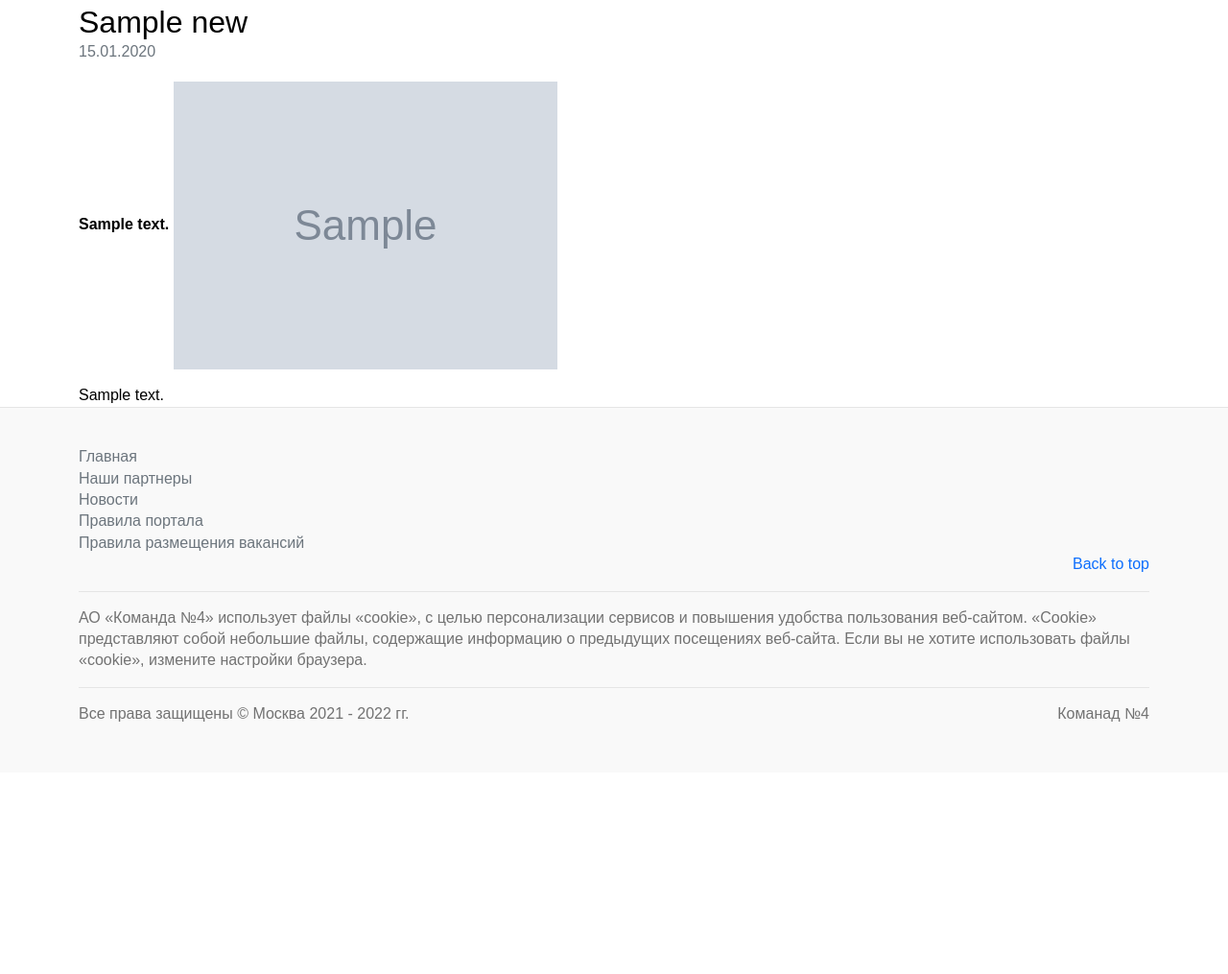
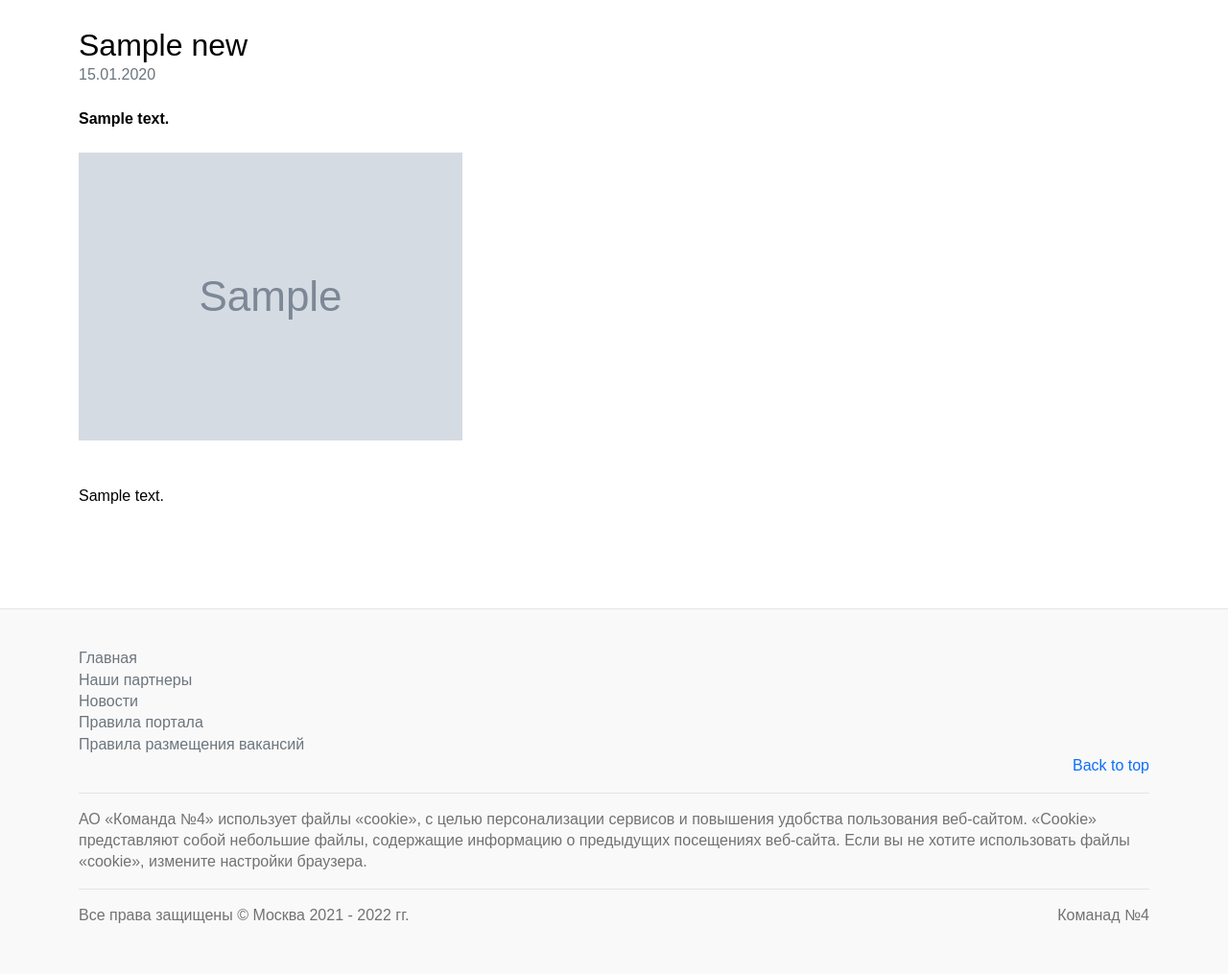
Before and after one commit to AlexKhlybov/gb_recrupe, a Django app: page /news/1/ in a window 1280 px wide. Shown: the part 135-1150 px from the top of the page at 96% size. Before the commit the page ends 887 px from the top, so only its background shows below. Run offline with Django 3.2, Linux system fonts and the light colour scheme; tables that the repository leaves empty hold one stand-in row (values such as "Sample post"); grey boxes marked "Sample" are stand-in pictures; some libraries are stand-ins or nearby versions.

Commit message:
Подправлена верстка новостей

```diff
--- a/templates/news/news_detail.html
+++ b/templates/news/news_detail.html
@@ -1,14 +1,15 @@
 {% extends 'base.html' %}
 
 {% block content %}
-<div class="container">
-    <h2>{{ object.title }}</h2>
-    <div class="mb-1 text-muted">{{ object.created|date:'d.m.Y' }}</div>
-    <strong>{{ object.short_text }}</strong>
-    <img src="/media/news/{{ object.image }}" alt="" class="my-3" style="object-fit: cover; max-width: 100%;">
+<div class="container  mt-4">
+    <h2 class="mt-3">{{ object.title }}</h2>
+    <div class="mb-1  text-muted">{{ object.created|date:'d.m.Y' }}</div>
+    <div class="mt-4"><strong>{{ object.short_text }}</strong></div>
+    <img src="/media/news/{{ object.image }}" alt="" class="img  my-4" style="object-fit: cover; max-width: 100%;">
     <br>
     {% for p in object.split_text_to_lines %}
         <p>{{ p }}</p>
     {% endfor %}
+    <div class="mb-5 pb-5"></div>
 </div>
 {% endblock %}
```
